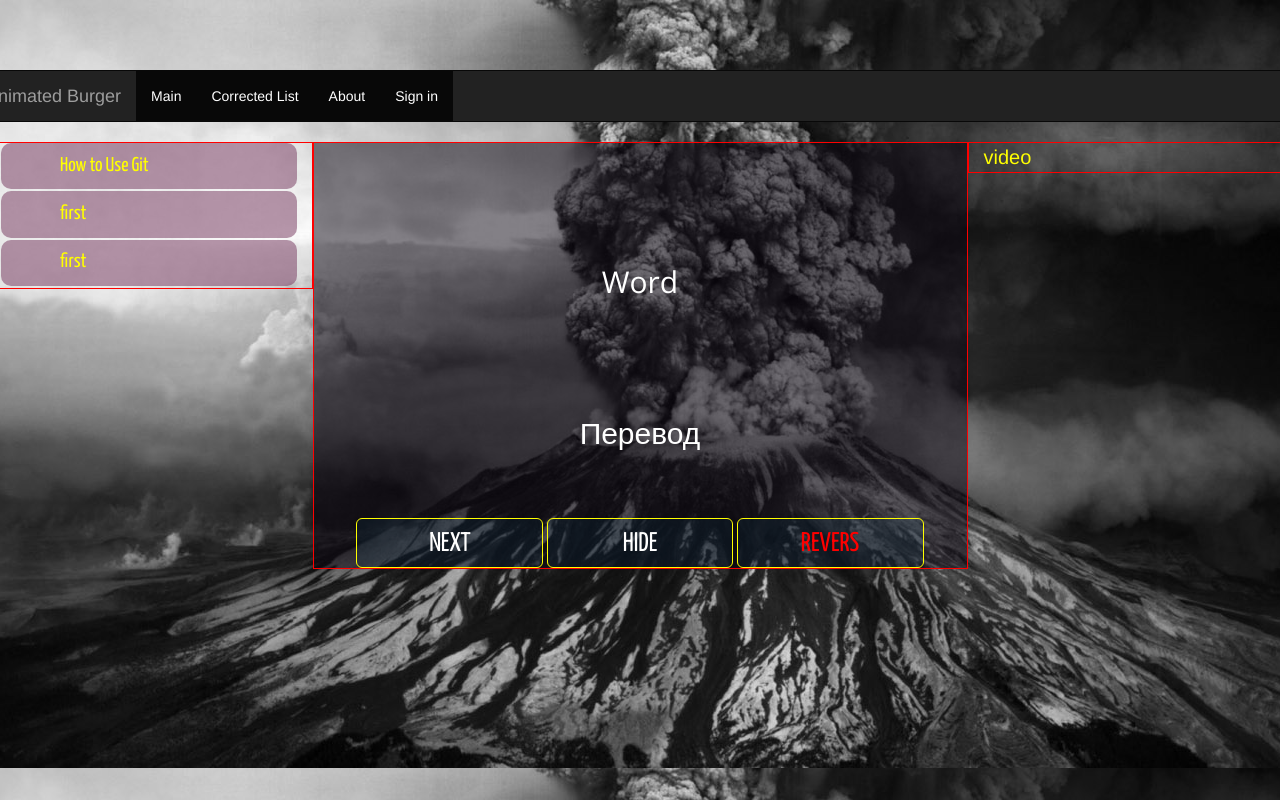
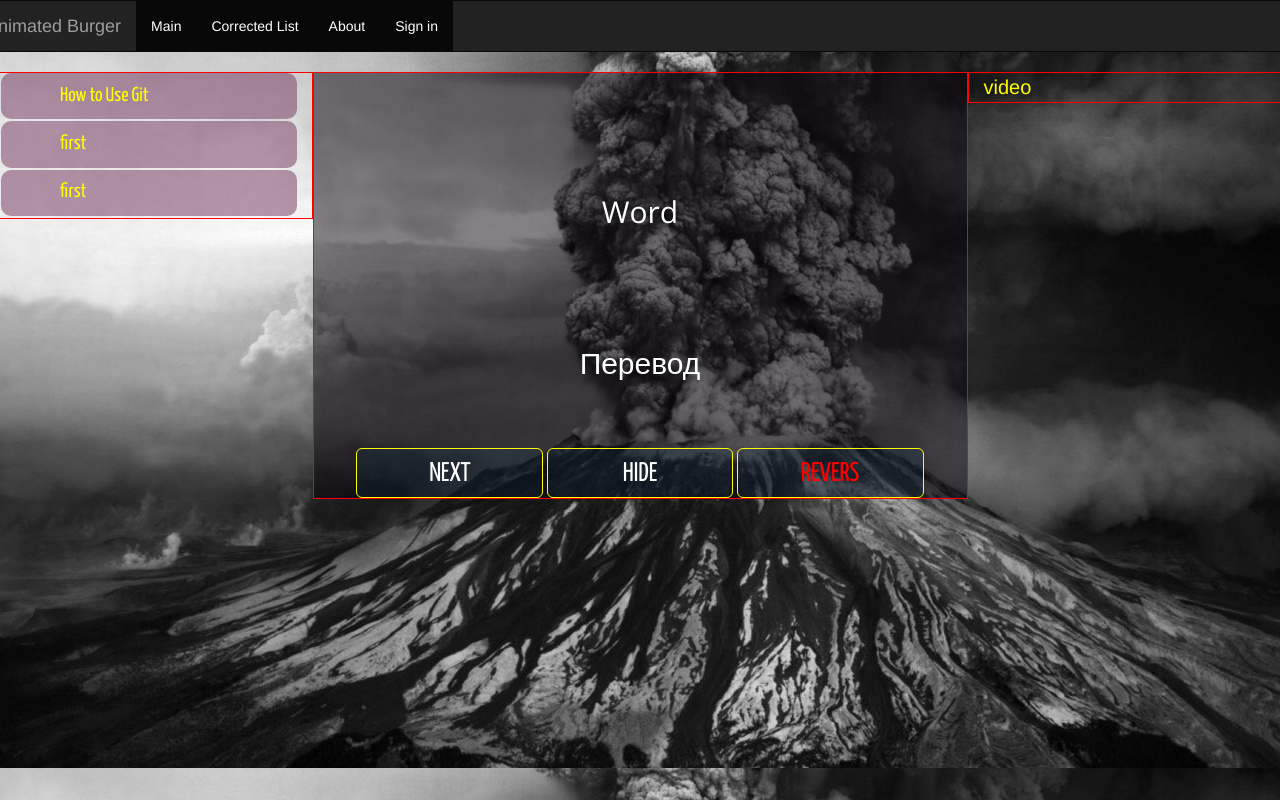
Before and after one commit to aandrii/w, a website: page index.html in a window 1280 px wide. Shown: the top 800 px of the page. Drawn offline with nearby package versions, Linux system fonts and the light colour scheme.

Commit message:
Update cssLess.css

```diff
--- a/css/cssLess.css
+++ b/css/cssLess.css
@@ -2,7 +2,7 @@
 @import url("//fonts.googleapis.com/css?family=Yanone+Kaffeesatz:200,300,400");
 body {
   background: url(../img/vulkan.jpg) top center;
-  padding-top: 70px;
+
   font-family: 'Open Sans', sans-serif;
 }
 /*
```
